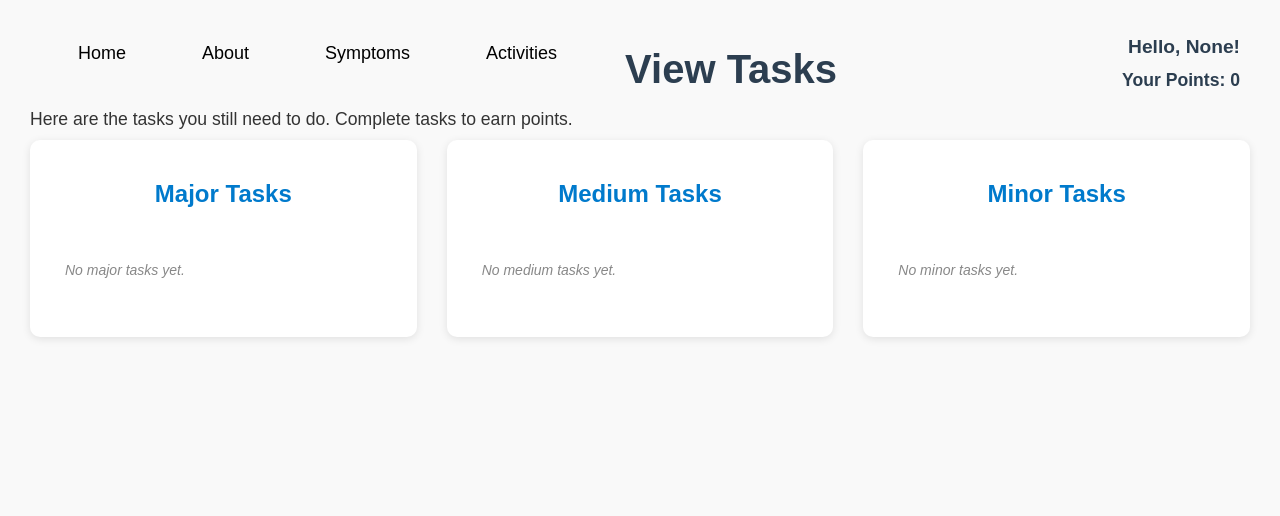
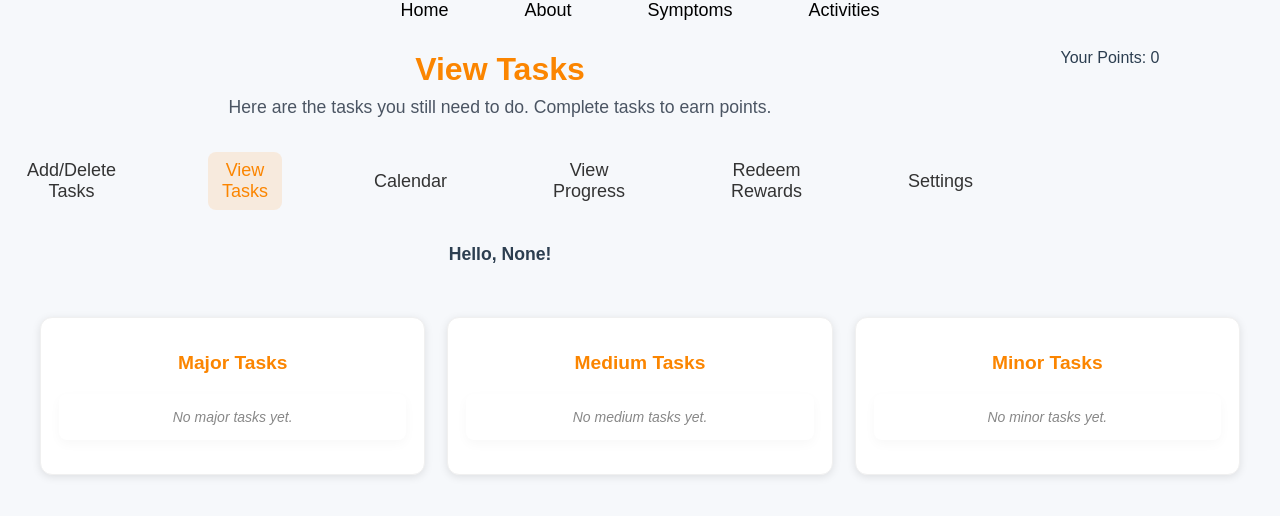
Before and after one commit to Homelesslander/FocusSpark, a Flask app: page /viewtasks in a window 1280 px wide. Shown: the top 516 px of the page. Run offline with Flask 3, Linux system fonts and the light colour scheme; data comes from the database, SQL or seed files in the repository.

Commit message:
view task

```diff
--- a/static/activitiesstyle.css
+++ b/static/activitiesstyle.css
@@ -1,20 +1,34 @@
 body {
   margin: 0;
   font-family: Arial, sans-serif;
-    background-color: #f9f9f9;
+  background-color: #f6f8fb;
   color: #333;
 }
-menu{ width: 400px;
+menu{ width: 100%;
   display: flex;
   justify-content: center;
   align-items: center;
   height: 70px;
+  background: transparent;
+  margin-top: 8px;
 }
-ul {float: left;
+menu ul {
+  display: flex;
+  gap: 24px;
+  list-style: none;
+  margin: 0;
+  padding: 0;
+  justify-content: center;
+  align-items: center;
+}
+ul {
   display: flex;
   justify-content: center;
   align-items: center;
-    list-style: none;}
+  list-style: none;
+  margin: 0;
+  padding: 0;
+}
 
 ul li {margin: 0 25px;
     font-size: 14px;}
@@ -28,8 +42,14 @@
     transition: .4s;
 }
 ul li a:hover{
-    background-color: lightblue;
-    color: white;
+  background: rgba(251,133,0,0.08);
+  color: #fb8500;
+}
+
+/* Active state matching the Tabs style */
+.Tabs li a.active, .menu ul li a.active, ul li a.active{
+  background: rgba(251,133,0,0.12);
+  color: #fb8500;
 }
 h1 {
   font-size: 2.5em;
@@ -46,23 +66,53 @@
   top: 20px;
   left: 30px;
 }
-.tabs {
+/* Centered title/description when inside the front header */
+.front-header-left .page-title {
+  text-align: center;
+  margin: 8px 0 0 0;
+  position: static;
+  top: auto;
+  left: auto;
+  font-size: 2rem;
+}
+.front-header-left .page-title { color: #fb8500; }
+.front-header-left .description {
+  position: static;
+  top: auto;
+  left: auto;
+  text-align: center;
+  color: #4b5563;
+  margin-top: 6px;
+}
+.tabs, .Tabs {
   list-style-type: none;
   padding: 0;
   display: flex;
-    gap: 15px;
-    margin-top: 20px;
-    margin-left: 30px;
+  gap: 18px;
+  margin-top: 14px;
+  margin-left: 0;
+  justify-content: center;
 }
 .task-input {
   clear: both;
-  margin: 20px 30px;
+  margin: 20px auto;
+  max-width: 1100px;
+  padding: 0 16px;
+}
+.activities-container {
+  max-width: 1200px;
+  margin: 36px auto 30px auto;
+  padding: 0 16px;
+}
+.activities-main {
+  width: 100%;
 }
 .task-sections {
   display: grid;
   grid-template-columns: repeat(3, 1fr);
   gap: 30px;
-  margin: 30px;
+  margin: 24px auto;
+  align-items: start;
 }
 
 .task-section {
@@ -74,8 +124,9 @@
 
 .task-section h2 {
   text-align: center;
-  margin-bottom: 15px;
-  color: #007acc;
+  margin-bottom: 18px;
+  color: #fb8500;
+  font-size: 1.2rem;
 }
 
 .task-section ul {
@@ -114,34 +165,40 @@
   text-align: center;
 }
 #greeting {
-  position: absolute;
-  top: 20px;      /* distance from top */
-  right: 40px;    /* distance from right edge */
-  font-size: 1.2em;
+  position: static;
+  top: auto;
+  right: auto;
+  font-size: 1.1rem;
   color: #2c3e50;
+  text-align: center;
+  margin: 8px 0 0 0;
 }
 #points {
-  position: absolute;
-  top: 52px;      /* place slightly below the greeting */
-  right: 40px;
-  font-size: 1.1em;
+  position: static;
+  top: auto;
+  right: auto;
+  font-size: 1rem;
   color: #2c3e50;
+  text-align: center;
+  margin-top: 6px;
 }
 #points removed
 .task-section ul li {
   display: block;
-  margin-bottom: 15px;
-  padding: 12px;
-  background: #f5f5f5;
-  border-radius: 6px;
-  border-left: 4px solid #007acc;
+  margin-bottom: 18px;
+  padding: 18px;
+  background: #ffffff;
+  border-radius: 10px;
+  border-left: 6px solid rgba(0,122,204,0.12);
+  box-shadow: 0 6px 18px rgba(20,30,40,0.04);
+  font-size: 1.02rem;
 }
 
 .task-section li .task-header {
   display: flex;
   justify-content: space-between;
   align-items: center;
-  margin-bottom: 10px;
+  margin-bottom: 12px;
   flex-wrap: wrap;
 }
 
--- a/templates/viewtasks.html
+++ b/templates/viewtasks.html
@@ -5,6 +5,9 @@
   <meta name="viewport" content="width=device-width, initial-scale=1.0">
   <title>View Tasks - ADHD Task Manager</title>
   <link rel="stylesheet" href="{{ url_for('static', filename='activitiesstyle.css') }}">
+  <link rel="stylesheet" href="{{ url_for('static', filename='calendar.css') }}">
+  <link rel="stylesheet" href="{{ url_for('static', filename='activities_adaptive.css') }}">
+  <script src="{{ url_for('static', filename='celebration.js') }}"></script>
 </head>
 <body>
   <div class="menu">
@@ -17,17 +20,35 @@
   </div>
 
   <div class="front">
-    <h1>View Tasks</h1>
-    <p class="description">Here are the tasks you still need to do. Complete tasks to earn points.</p>
+    <div class="front-header">
+      <div class="front-header-left">
+        <h1 class="page-title">View Tasks</h1>
+        <p class="description">Here are the tasks you still need to do. Complete tasks to earn points.</p>
+
+        <ul class="Tabs">
+          <li><a href="{{ url_for('activities') }}">Add/Delete Tasks</a></li>
+          <li><a class="active" href="{{ url_for('view_tasks') }}">View Tasks</a></li>
+          <li><a href="{{ url_for('calendar') }}">Calendar</a></li>
+          <li><a href="{{ url_for('progress') }}">View Progress</a></li>
+          <li><a href="{{ url_for('redeem') }}">Redeem Rewards</a></li>
+          {% if is_parent %}
+          <li><a href="{{ url_for('parent_dashboard') }}">Parent Dashboard</a></li>
+          {% endif %}
+          <li><a href="{{ url_for('settings') }}">Settings</a></li>
+        </ul>
+
+        <h2 id="greeting"> Hello, {{ username }}!</h2>
+      </div>
+
+      <div class="front-header-right">
+        <div id="points">Your Points: {{ points }}</div>
+      </div>
+    </div>
   </div>
 
-  <!-- Place the user info inside a centered container matching Settings layout -->
-  <div style="max-width:700px; margin:24px auto;">
-    <h2 id="greeting"> Hello, {{ username }}!</h2>
-    <h3 id="points">Your Points: {{ points }}</h3>
-  </div>
-
-  <div class="task-sections">
+  <div class="activities-container">
+    <div class="activities-main">
+      <div class="task-sections">
 
     <div class="task-section">
       <h2>Major Tasks</h2>
@@ -86,7 +107,9 @@
       </ul>
     </div>
 
-  </div>
+      </div>
+    </div> <!-- End activities-main -->
+  </div> <!-- End activities-container -->
 
 </body>
 </html>
```
Lines whose indentation alone changed are shown as unchanged.
